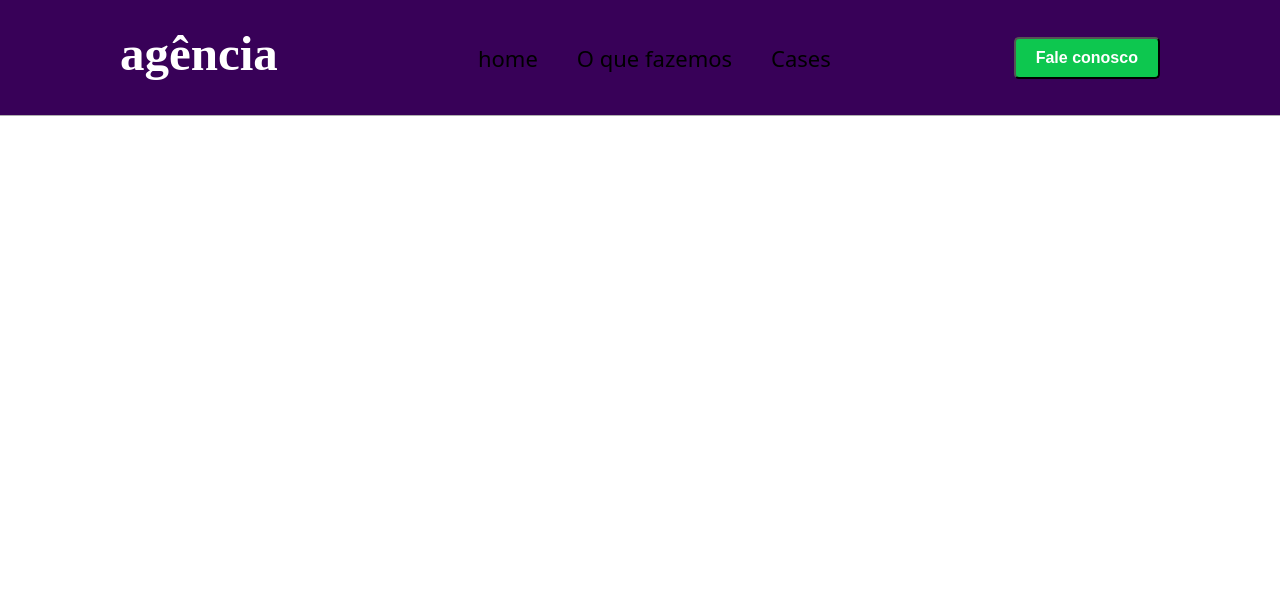
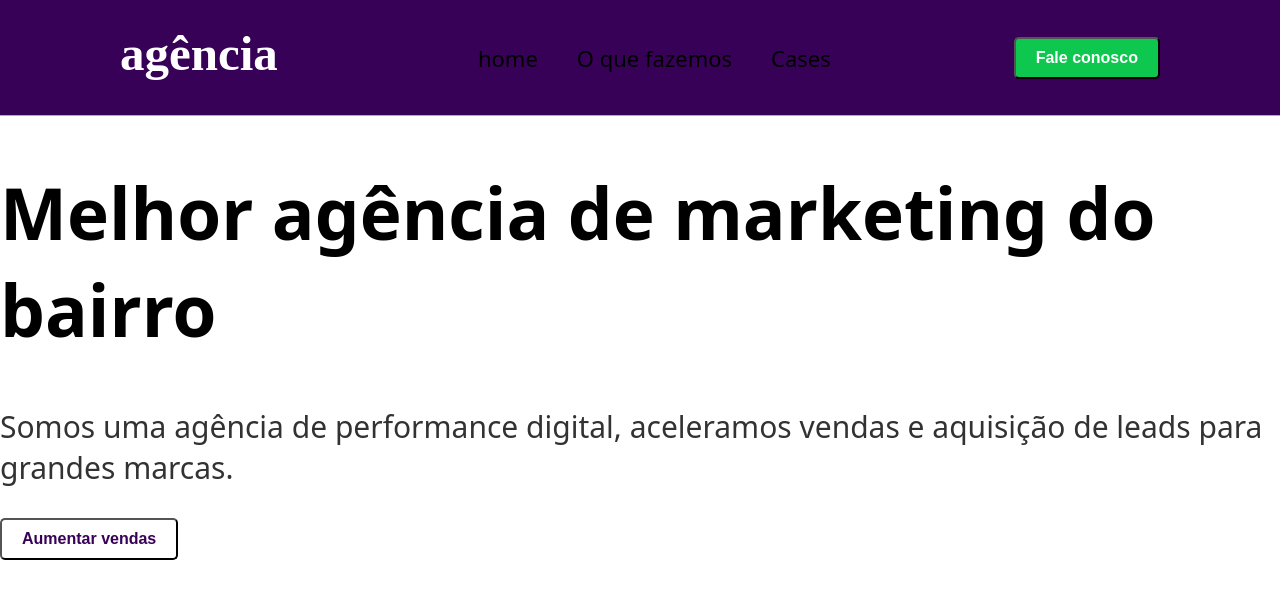
Before and after one commit to GitDavidJr/landing-page, a Next.js app: page / in a window 1280 px wide. Shown: the top 598 px of the page. Built offline with nearby package versions, Linux system fonts and the light colour scheme.

Commit message:
feat: criação do componente welcome

```diff
--- a/src/app/page.jsx
+++ b/src/app/page.jsx
@@ -1,11 +1,13 @@
 import { Header } from '@/components/header';
 import "../style/globals.scss";
+import Welcome from '@/components/welcome';
 
 
 export default function Home() {
   return (
     <div className='styles.container'>
       <Header />
+      <Welcome />
     </div>
   );
 }
--- /dev/null
+++ b/src/components/welcome/index.jsx
@@ -0,0 +1,18 @@
+import Button from "../button";
+import Styles from "./welcome.module.scss";
+
+const Welcome = () => {
+    return (
+        <div className={Styles.container}>
+            <div className={Styles.text} >
+                <h1>Melhor agência de marketing do bairro</h1>
+                <p>Somos uma agência de performance digital, aceleramos vendas e aquisição de leads para grandes marcas.</p>
+                <Button title="Aumentar vendas" kind="secondary" />
+            </div>
+            <div className={Styles.image}></div>
+        </div>
+    )
+}
+
+
+export default Welcome;
--- /dev/null
+++ b/src/components/welcome/welcome.module.scss
@@ -0,0 +1,13 @@
+@import "../../style/mixins/colors.scss";
+
+.text{
+    h1{
+        font-weight: bold;
+        font-size: 71px;
+    }
+
+    p{
+        font-size: 30px;
+        opacity: 0.8;
+    }
+}
--- a/src/style/globals.scss
+++ b/src/style/globals.scss
@@ -13,14 +13,3 @@ a{
 *{
     box-sizing: border-box;
 }
-
-@media (prefers-color-scheme: dark) {
-    html{
-        color-scheme: dark;
-    }
-
-    body {
-        background-color: #333;
-        color: #fff;
-    }
-}
```
